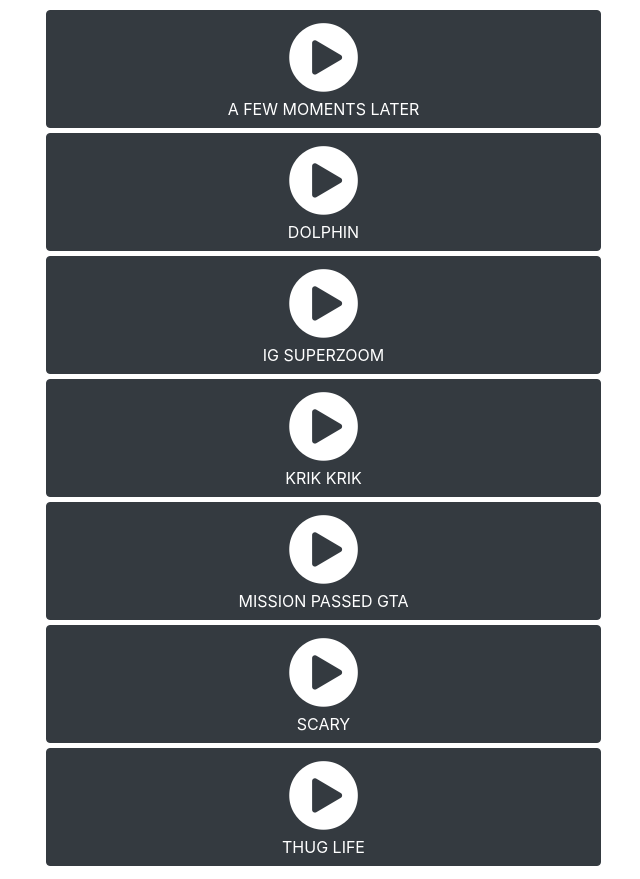
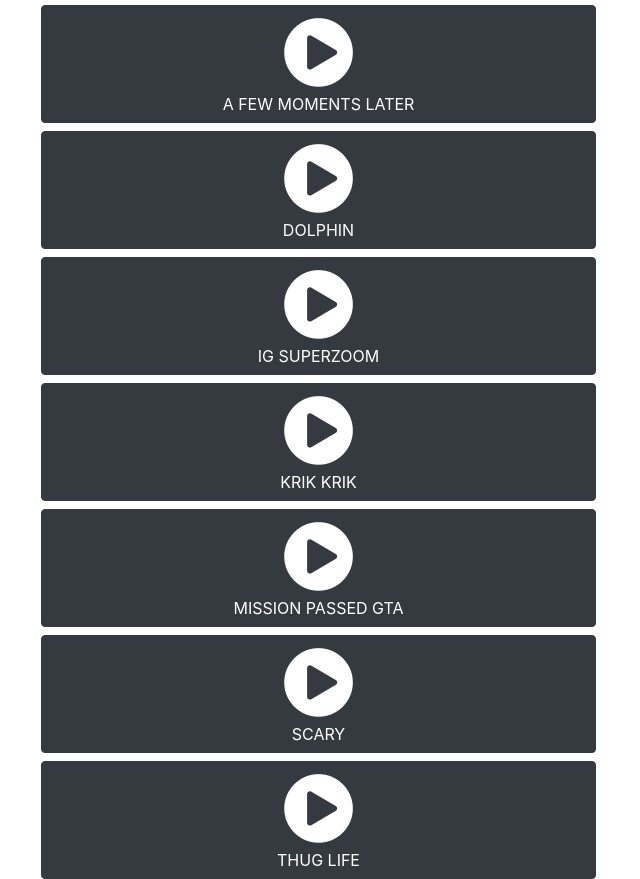
Before and after one commit to agungsucipto/agungsucipto.github.io, a plain HTML site: page index.html in a window 1280 px wide. Shown: the part 32-911 px from the top of the page, without its empty margins (44-684 px from the left). Drawn offline with nearby package versions, Linux system fonts and the light colour scheme.

Commit message:
delete style

```diff
--- a/index.html
+++ b/index.html
@@ -19,7 +19,7 @@
           { file: 'THUG LIFE', name: 'THUG LIFE' }
         ];
         playlist.forEach((x, index) => {
-          $("#audio").append("<div class='col-md-6 col-sm-6 col-xs-6 btn btn-block btn-dark' style='margin:5px' onclick='playAudio("+index+")'><i class='fa fa-play-circle fa-5x' /><br />"+x.name+"<audio id='audio" + index + "'><source id='sound_src' src='sounds/" + x.file + ".mp3' type='audio/mp3'/></audio></div>");
+          $("#audio").append("<div class='col-md-6 col-sm-6 col-xs-6 btn btn-block btn-dark' onclick='playAudio("+index+")'><i class='fa fa-play-circle fa-5x' /><br />"+x.name+"<audio id='audio" + index + "'><source id='sound_src' src='sounds/" + x.file + ".mp3' type='audio/mp3'/></audio></div>");
         });
       });
     </script>
```
